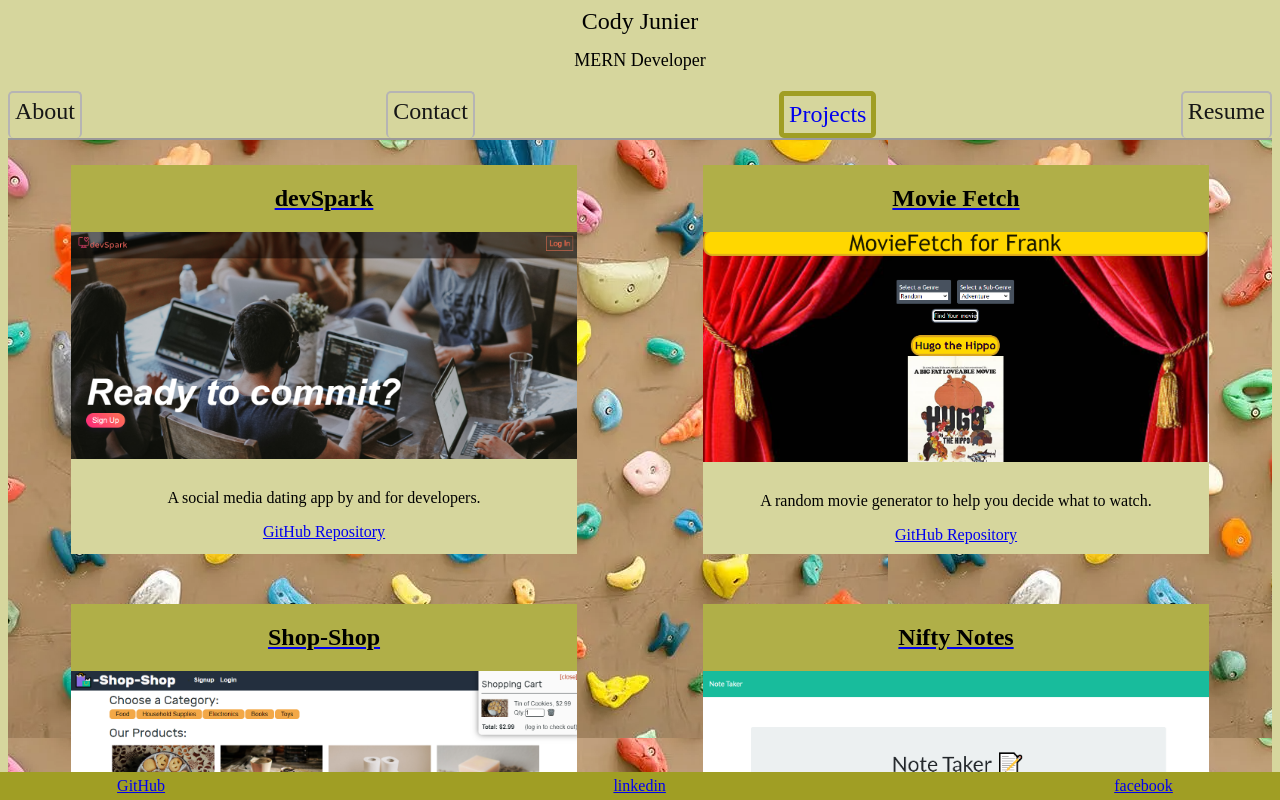
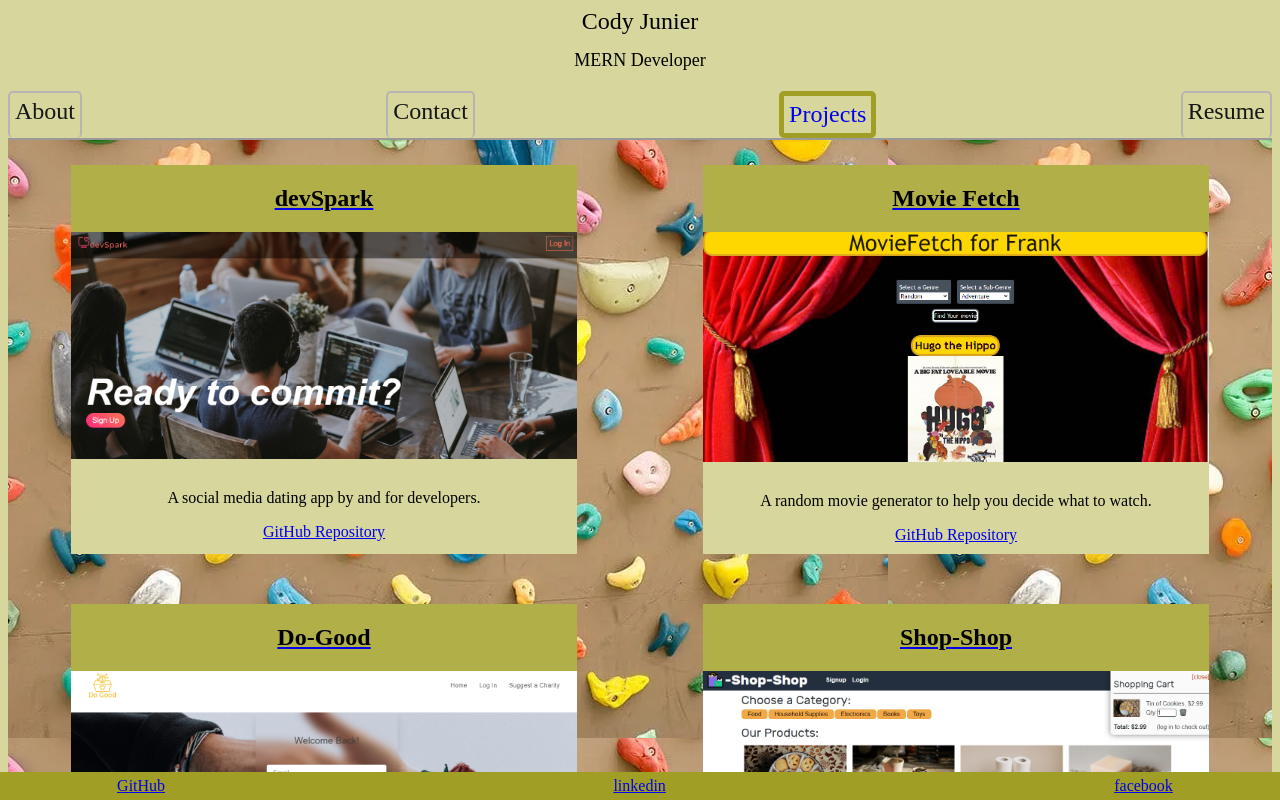
Before and after one commit to Cody-Junier/CJW-React-Portfolio, a React (Create React App) app: page / in a window 1280 px wide. Both pictures are taken after a click on the link "Projects". Shown: the top 800 px of the page. Built offline with nearby package versions, Linux system fonts and the light colour scheme.

Commit message:
Added Do-Good

```diff
--- a/package.json
+++ b/package.json
@@ -1,6 +1,6 @@
 {
   "name": "portfolio",
-  "homepage": "https://Cody-Junier.github.io/React-Portfolio",
+  "homepage": "https://Cody-Junier.github.io/CJW-React-Portfolio",
   "version": "0.1.0",
   "private": true,
   "dependencies": {
@@ -19,7 +19,7 @@
     "test": "react-scripts test",
     "eject": "react-scripts eject",
     "predeploy": "npm run build",
-    "deploy": "gh-pages -b production-1 -d build"
+    "deploy": "gh-pages -d build"
   },
   "eslintConfig": {
     "extends": [
--- a/src/pages/Projects.js
+++ b/src/pages/Projects.js
@@ -1,6 +1,6 @@
 import React from "react";
 import ProjectCard from "../components/ProjectCard";
-import deep from '../utils/images/deep.png'
+import good from '../utils/images/good.png'
 import devspark from '../utils/images/devspark.png'
 import movie from '../utils/images/moviefetch.png'
 import shop from '../utils/images/shop.png'
@@ -25,6 +25,15 @@ export default function Projects(){
             linkDeployed: 'https://nicholasconradholzer.github.io/fgdp-GitQuotes/',
             linkGithub:'https://github.com/NicholasConradHolzer/fgdp-GitQuotes',
             description:'A random movie generator to help you decide what to watch.',
+            tech:''
+        },
+        {
+            title: 'Do-Good',
+            image: good,
+            alt:'ddo good home page',
+            linkDeployed: 'https://do-good-project.herokuapp.com/',
+            linkGithub:'https://github.com/Cody-Junier/Do-Good',
+            description:'Team project: An Altruistic website to suggest a good cause',
             tech:''
         },
         {
@@ -53,15 +62,6 @@ export default function Projects(){
             linkGithub:'https://github.com/Cody-Junier/WhereWeather',
             description:'A weather forcasting app based on a city search.',
             tech:''
-        },
-        {
-            title: 'Deep-Thoughts',
-            image: deep,
-            alt:'deep thoughts home page',
-            linkDeployed: 'https://infinite-wave-51778.herokuapp.com/',
-            linkGithub:'https://github.com/Cody-Junier/deep-thoughts',
-            description:'A Reddit style blog site',
-            tech:''
         }]
     return(
         <div id="projectPage">
```
Also changed, not shown: src/utils/images/good.png (added), 11 other files (tests, documents, lock files or other folders).
